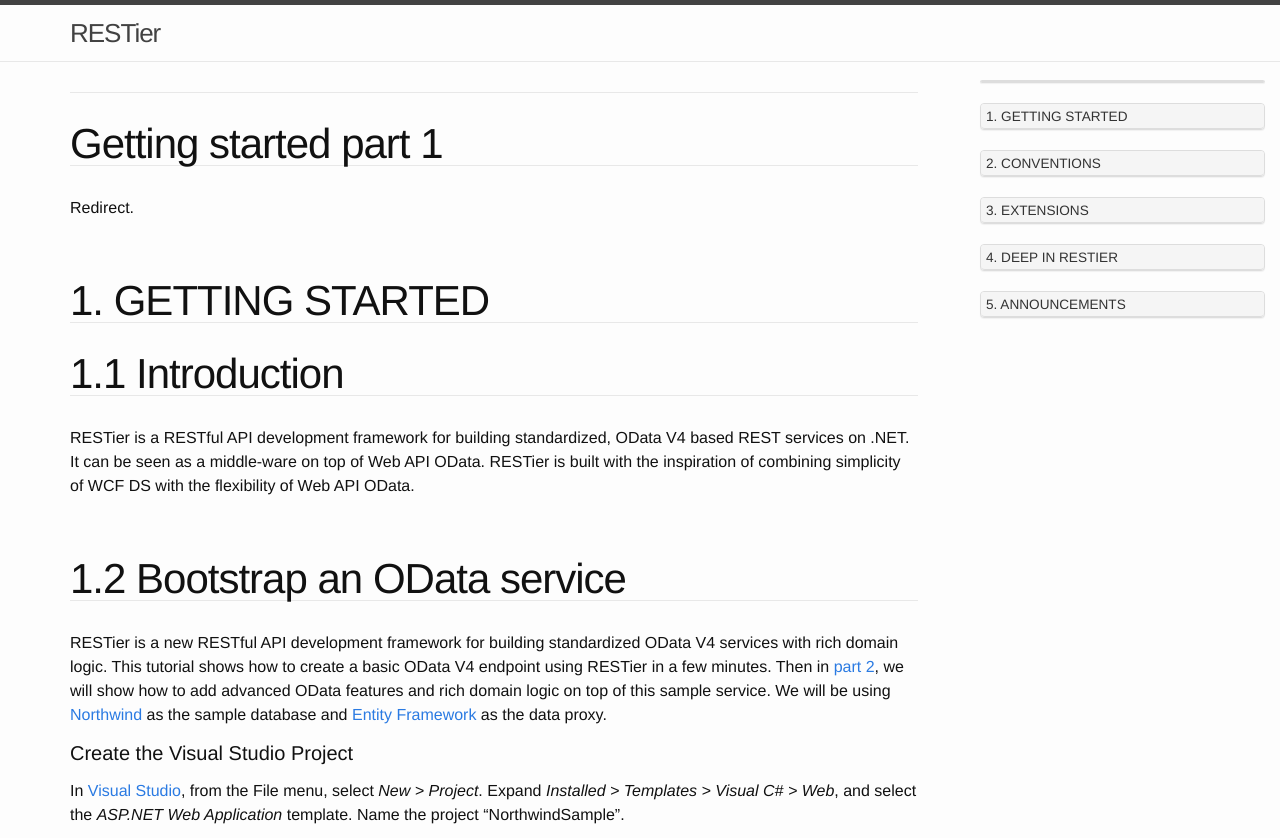
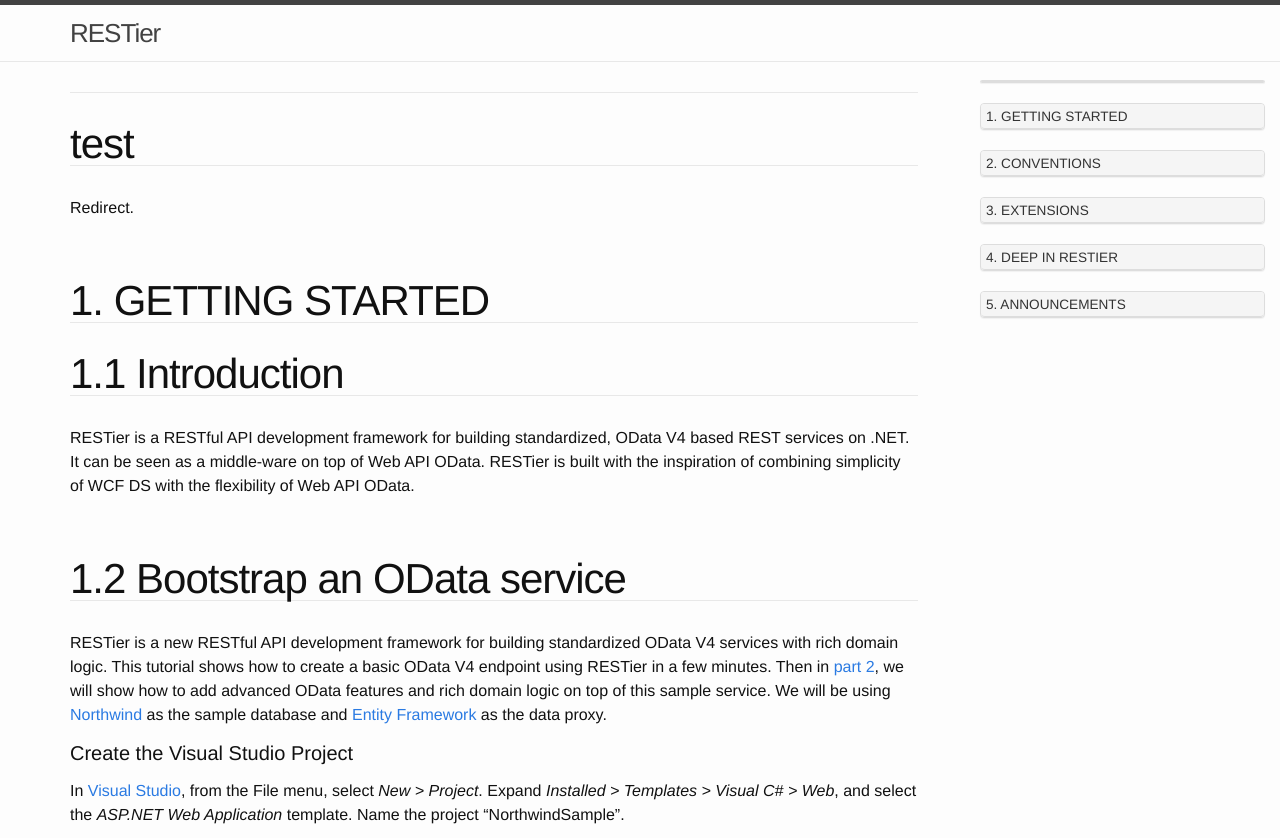
Before and after one commit to liqian19891011/Doc, a Jekyll site: the page built from index.html, in a window 1280 px wide and 900 px high, cut to the strip 0-838 px from the top of the window. Built offline with Jekyll 4.4.1, drawn with Linux system fonts in a browser that asks for light colours; nearby versions of some CDN libraries.

Commit message:
Update 2015-04-10-test.md

```diff
--- a/_posts/2015-04-10-test.md
+++ b/_posts/2015-04-10-test.md
@@ -1,6 +1,6 @@
 ---
 layout: post
-title: "Getting started part 1"
+title: "test"
 description: ""
 category: ""
 ---
```
